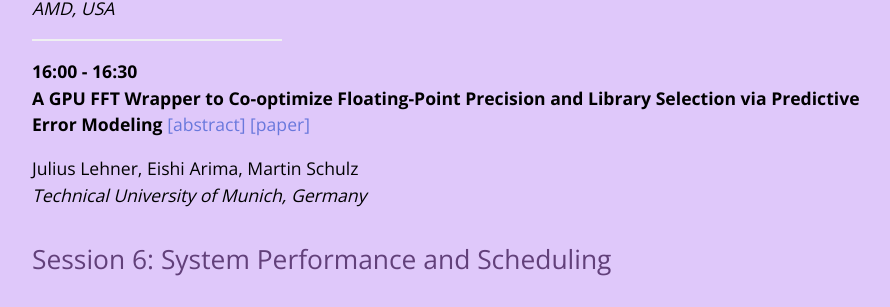
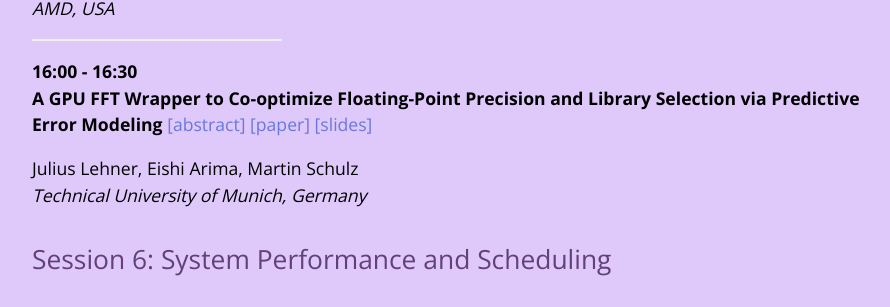
Before and after one commit to pmbs-workshop/pmbs-workshop.github.io, a Jekyll site: the page built from schedule.markdown, in a window 1280 px wide and 900 px high, scrolled down 4961 px. Shown: the part 148-455 px from the top of the window, without its empty margins (192-1082 px from the left). Built offline with Jekyll 4.4.1, drawn with Linux system fonts in a browser that asks for light colours.

Commit message:
adds talk 12

```diff
--- a/schedule.markdown
+++ b/schedule.markdown
@@ -194,7 +194,7 @@ _AMD, USA_
 {: style="width: 30%;"}
 
 **16:00 - 16:30**\\
-**A GPU FFT Wrapper to Co-optimize Floating-Point Precision and Library Selection via Predictive Error Modeling** [[abstract]](abstract12.html) [[paper]](https://doi.org/10.1145/3731599.3767703)
+**A GPU FFT Wrapper to Co-optimize Floating-Point Precision and Library Selection via Predictive Error Modeling** [[abstract]](abstract12.html) [[paper]](https://doi.org/10.1145/3731599.3767703) [[slides]](talk12.pptx)
 
 Julius Lehner, Eishi Arima, Martin Schulz\\
 _Technical University of Munich, Germany_
```
Also changed, not shown: 1 other file.
